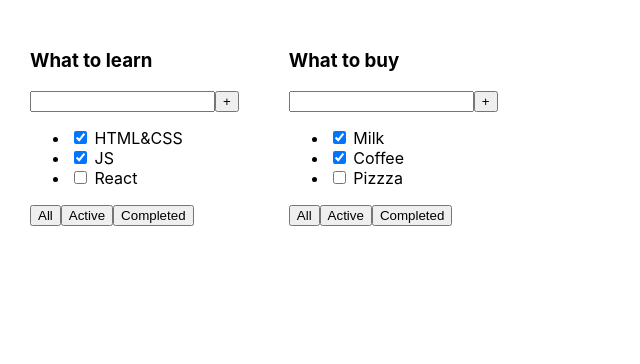
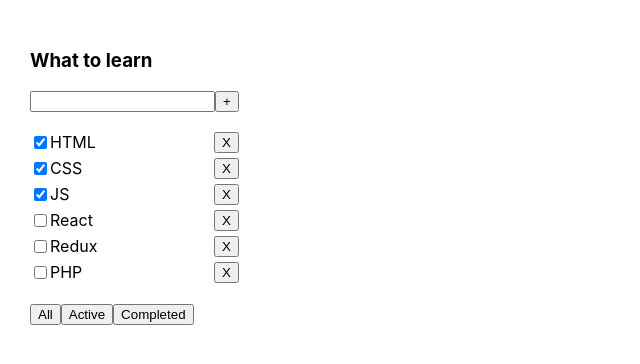
Before and after one commit to alexBasrike/todoList, a React (Vite) app: page / in a window 1280 px wide. Shown: the top 364 px of the page, without its empty margins (0-640 px from the left). Built offline with nearby package versions, Linux system fonts and the light colour scheme.

Commit message:
worked with task delete and filter buttons

```diff
--- a/src/App.tsx
+++ b/src/App.tsx
@@ -1,5 +1,6 @@
 import './App.css'
 import TodoList from "./components/TodoList/TodoList.tsx";
+import {useState} from "react";
 
 export type TasksType = {
     id: number;
@@ -7,23 +8,49 @@ export type TasksType = {
     isDone: boolean;
 }
 
-const tasks_1: TasksType[] = [
-    {id: 1, title: "HTML&CSS", isDone: true},
-    {id: 2, title: "JS", isDone: true},
-    {id: 3, title: "React", isDone: false}
-];
-
-const tasks_2: TasksType[] = [
-    {id: 4, title: "Milk", isDone: true},
-    {id: 5, title: "Coffee", isDone: true},
-    {id: 6, title: "Pizzza", isDone: false}
-];
+export type FilterNameType = "All" | "Active" | "Completed";
 
 function App() {
+
+    const [tasks, setTasks] = useState<TasksType[]>([
+        {id: 1, title: "HTML", isDone: true},
+        {id: 2, title: "CSS", isDone: true},
+        {id: 3, title: "JS", isDone: true},
+        {id: 4, title: "React", isDone: false},
+        {id: 5, title: "Redux", isDone: false},
+        {id: 6, title: "PHP", isDone: false}
+    ]);
+
+    const [filterType, setFilterType] = useState<FilterNameType>("All");
+
+    let filteredTasks: TasksType[] = tasks;
+
+    if (filterType === "Active") {
+        filteredTasks = tasks.filter(task => !task.isDone);
+    }
+
+    if (filterType === "Completed") {
+        filteredTasks = tasks.filter(task => task.isDone);
+    }
+
+    const filterTasks = (filterName: FilterNameType) => {
+        setFilterType(filterName);
+    }
+
+
+
+    const deleteTask = (id: number) => {
+        setTasks(tasks.filter(task => task.id !== id));
+    }
+
     return (
         <div className="app">
-            <TodoList title={"What to learn"} tasks={tasks_1} />
-            <TodoList title={"What to buy"} tasks={tasks_2} />
+            <TodoList
+                title={"What to learn"}
+                tasks={filteredTasks}
+                deleteTask={deleteTask}
+                filterTasks={filterTasks}
+            />
         </div>
     )
 }
--- /dev/null
+++ b/src/components/TodoList/TodoList.module.css
@@ -0,0 +1,18 @@
+.todoList {
+    display: flex;
+    flex-direction: column;
+    gap: 5px;
+    margin: 20px 0;
+    padding: 0;
+
+    li {
+        display: flex;
+        margin: 0;
+        padding: 0;
+        list-style: none;
+
+        button {
+            margin-left: auto;
+        }
+    }
+}
--- a/src/components/TodoList/TodoList.tsx
+++ b/src/components/TodoList/TodoList.tsx
@@ -1,37 +1,42 @@
-import {TasksType} from "../../App.tsx";
+import {FilterNameType, TasksType} from "../../App.tsx";
 import Button from "../Button/Button.tsx";
+import css from "./TodoList.module.css";
 
 type PropsType = {
     title: string;
     tasks: TasksType[];
+    deleteTask: (id: number) => void;
+    filterTasks: (filterName: FilterNameType) => void;
 }
 
-const TodoList = (props: PropsType) => {
+const TodoList = ({title, tasks, deleteTask, filterTasks}: PropsType) => {
 
-    const tasksList = props.tasks.map((task: TasksType) => {
+    const tasksList = tasks.map((task: TasksType) => {
         return (
             <li key={task.id}>
-                <input type="checkbox" checked={task.isDone}/> <span>{task.title}</span>
+                <input type="checkbox" checked={task.isDone}/>
+                <span>{task.title}</span>
+                <button onClick={() => deleteTask(task.id)}>X</button>
             </li>
         )
     });
 
     const taskListContent = tasksList.length === 0
         ? <p>Your tasks list is empty</p>
-        : <ul>{tasksList}</ul>
+        : <ul className={css.todoList}>{tasksList}</ul>
 
     return (
         <div className={"todoList"}>
-            <h3>{props.title}</h3>
+            <h3>{title}</h3>
             <div>
                 <input/>
                 <Button title={"+"}/>
             </div>
             {taskListContent}
             <div>
-                <Button title={"All"}/>
-                <Button title={"Active"}/>
-                <Button title={"Completed"}/>
+                <button onClick={() => filterTasks("All")}>All</button>
+                <button onClick={() => filterTasks("Active")}>Active</button>
+                <button onClick={() => filterTasks("Completed")}>Completed</button>
             </div>
         </div>
     );
```
